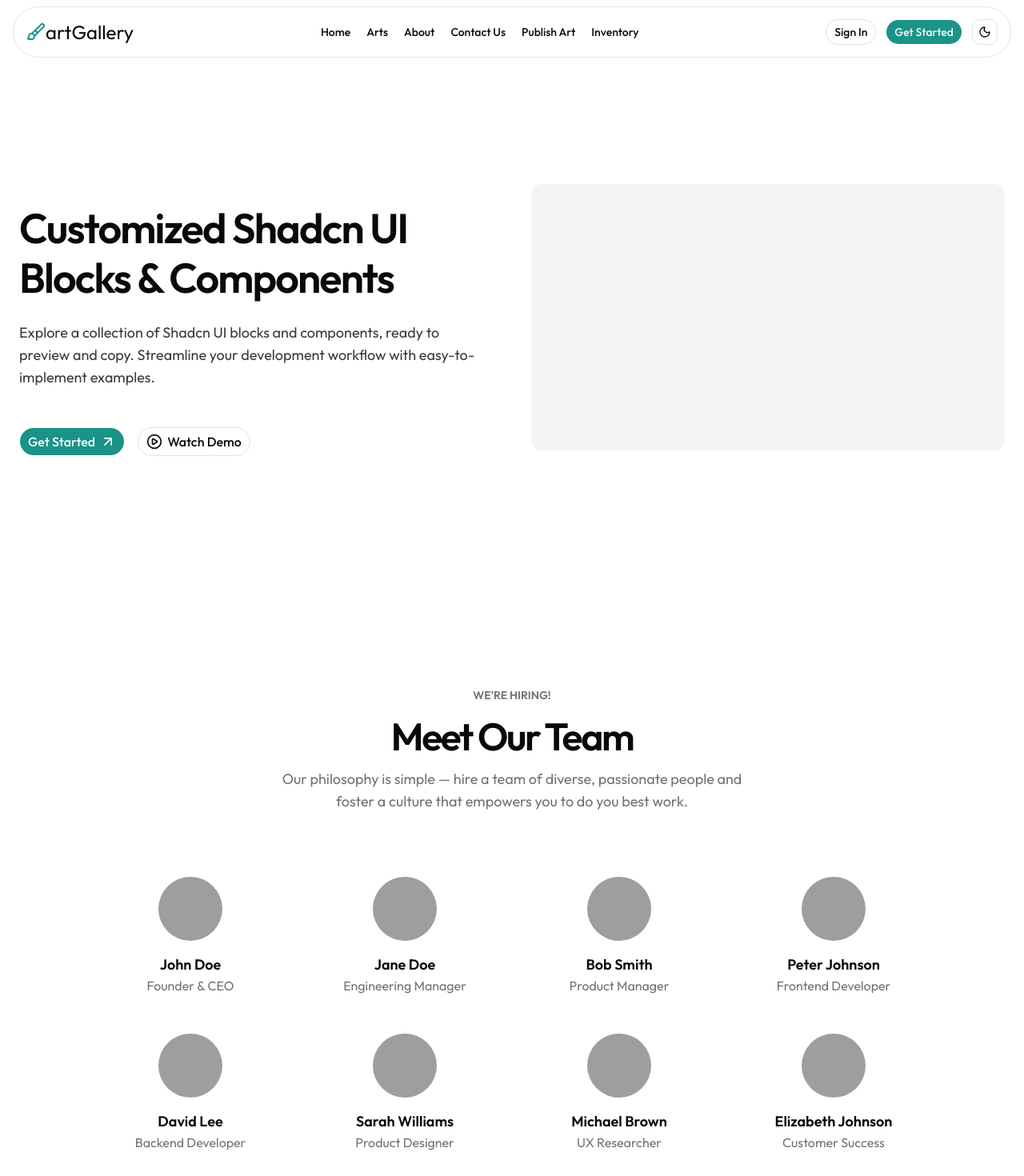
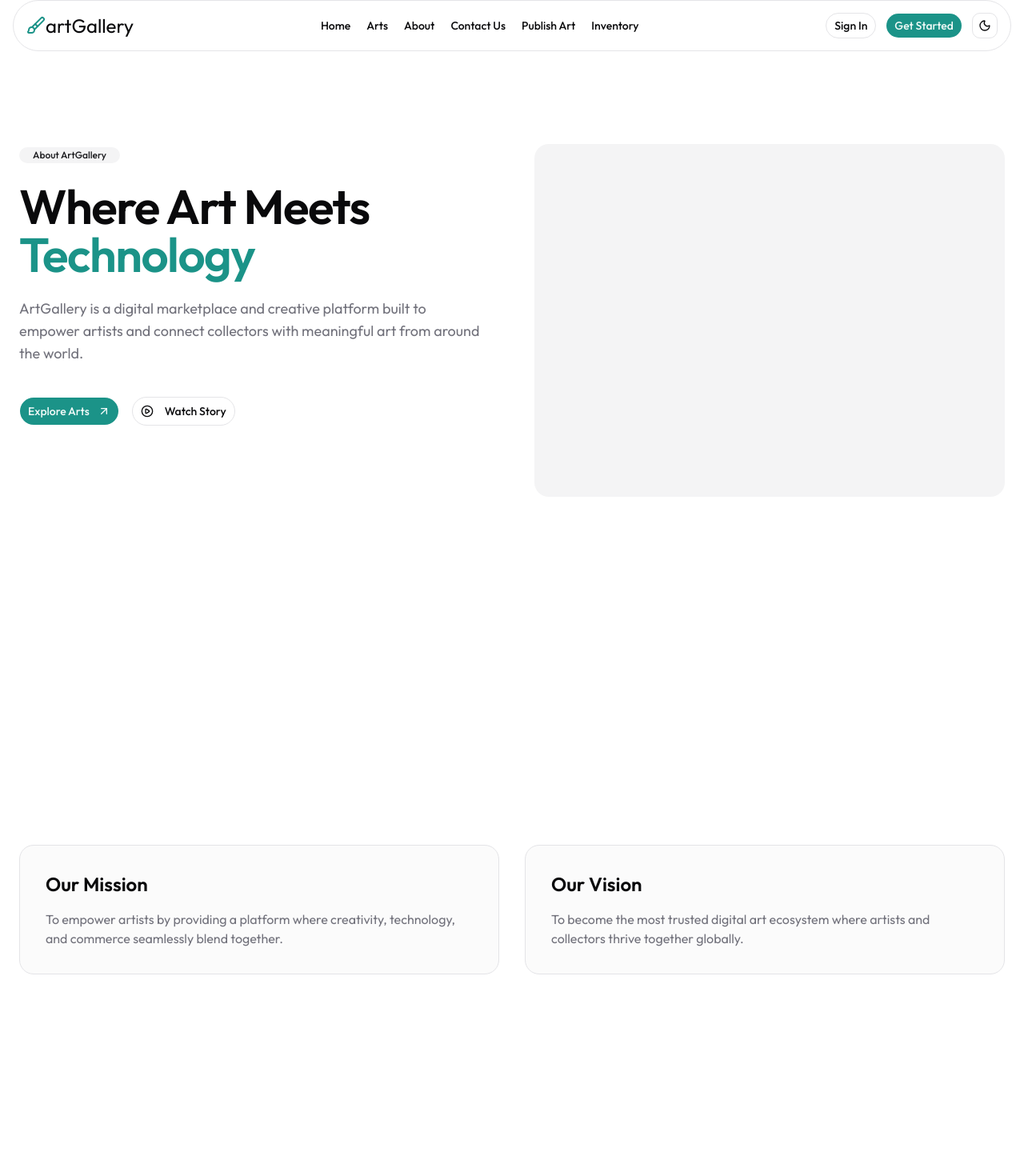
Before and after one commit to aswin402/NEXT.JS_CRUD_with_HONO, a Next.js app: page /about in a window 1280 px wide. Shown: the top 1470 px of the page at 80% size. Built offline with nearby package versions, Linux system fonts and the light colour scheme; grey boxes are pictures that could not be loaded.

Commit message:
style: art page

```diff
--- a/app/about/page.tsx
+++ b/app/about/page.tsx
@@ -8,33 +8,72 @@ import Link from "next/link";
 export default function AboutUs() {
   return (
     <>
-    <div className="min-h-screen flex items-center justify-center">
-      <div className="max-w-(--breakpoint-xl) w-full mx-auto grid lg:grid-cols-2 gap-12 px-6 py-12">
+   <div className="min-h-screen flex items-center">
+  <div className="mx-auto max-w-(--breakpoint-xl) w-full px-6 grid lg:grid-cols-2 gap-14">
+
+    {/* Left */}
     <div>
-          <h1 className="mt-6 max-w-[17ch] text-4xl md:text-5xl lg:text-[2.75rem] xl:text-[3.25rem] font-semibold leading-[1.2]! tracking-[-0.035em]">
-            Customized Shadcn UI Blocks & Components
+      <Badge variant="secondary" className="rounded-full px-4 py-1">
+        About ArtGallery
+      </Badge>
+
+      <h1 className="mt-6 max-w-[18ch] text-4xl md:text-5xl xl:text-6xl font-semibold tracking-tight">
+        Where Art Meets
+        <span className="text-primary"> Technology</span>
       </h1>
-          <p className="mt-6 max-w-[60ch] sm:text-lg text-foreground/80">
-            Explore a collection of Shadcn UI blocks and components, ready to
-            preview and copy. Streamline your development workflow with
-            easy-to-implement examples.
+
+      <p className="mt-6 max-w-[60ch] text-lg text-muted-foreground">
+        ArtGallery is a digital marketplace and creative platform built to
+        empower artists and connect collectors with meaningful art from
+        around the world.
       </p>
-          <div className="mt-12 flex items-center gap-4">
-            <Button size="lg" className="rounded-full text-base">
-              Get Started <ArrowUpRight className="h-5! w-5!" />
+
+      <div className="mt-10 flex items-center gap-4">
+        <Button size="lg" className="rounded-full">
+          Explore Arts <ArrowUpRight className="ml-1 h-5 w-5" />
         </Button>
+
         <Button
           variant="outline"
           size="lg"
-              className="rounded-full text-base shadow-none"
+          className="rounded-full shadow-none"
         >
-              <CirclePlay className="h-5! w-5!" /> Watch Demo
+          <CirclePlay className="mr-2 h-5 w-5" />
+          Watch Story
         </Button>
       </div>
     </div>
-        <div className="w-full aspect-video bg-accent rounded-xl" />
+
+    {/* Right */}
+    <div className="relative aspect-4/3 rounded-2xl overflow-hidden bg-accent">
+      {/* Optional image / video later */}
+    </div>
+
   </div>
 </div>
+    <section className="py-64">
+  <div className="mx-auto max-w-(--breakpoint-xl) px-6 grid md:grid-cols-2 gap-8">
+
+    <div className="rounded-2xl border bg-muted/40 p-8">
+      <h3 className="text-2xl font-semibold">Our Mission</h3>
+      <p className="mt-4 text-muted-foreground">
+        To empower artists by providing a platform where creativity,
+        technology, and commerce seamlessly blend together.
+      </p>
+    </div>
+
+    <div className="rounded-2xl border bg-muted/40 p-8">
+      <h3 className="text-2xl font-semibold">Our Vision</h3>
+      <p className="mt-4 text-muted-foreground">
+        To become the most trusted digital art ecosystem where artists and
+        collectors thrive together globally.
+      </p>
+    </div>
+
+  </div>
+</section>
+
+
     <Team />
     </>
   );
--- a/components/ArtCards.tsx
+++ b/components/ArtCards.tsx
@@ -1,8 +1,7 @@
 "use client";
 
 import Image from "next/image";
-import Link from "next/link";
-import { Card, CardContent, CardFooter } from "@/components/ui/card";
+import { Card } from "@/components/ui/card";
 import { Badge } from "@/components/ui/badge";
 
 type ArtCardProps = {
@@ -22,49 +21,47 @@ export default function ArtCard({ art }: ArtCardProps) {
     : "/placeholder.jpg";
 
   return (
-    <Link href={`/art/${art.id}`} className="group">
-      <Card className="overflow-hidden transition-all duration-300 hover:shadow-xl hover:-translate-y-1">
+      <Card
+        className="
+          overflow-hidden
+          bg-muted/30
+          border border-border/40
+          rounded-xl
+          transition-all duration-300
+          hover:-translate-y-1 hover:shadow-xl
+          w-80
+          h-100
+        "
+      >
         {/* Image */}
-        <div className="relative h-60 w-full overflow-hidden">
+        <div className="relative aspect-[3/4] overflow-hidden">
           <Image
             src={imageSrc}
             alt={art.artname}
             fill
-            sizes="(max-width: 768px) 100vw, 33vw"
-            className="object-cover transition-transform duration-500 group-hover:scale-110"
+            sizes="(max-width: 768px) 100vw, 25vw"
+            className="object-cover transition-transform duration-500 group-hover:scale-105"
           />
 
-          {/* Gradient overlay */}
-          <div className="absolute inset-0 bg-gradient-to-t from-black/60 via-black/20 to-transparent" />
-
-          {/* Price badge */}
-          <Badge className="absolute top-3 right-3 bg-black/80 text-white">
+          {/* Price */}
+          <Badge className="absolute top-2 right-2 bg-black/70 text-white text-xs">
             ₹ {art.price}
           </Badge>
         </div>
 
-        {/* Content */}
-        <CardContent className="p-4 space-y-1">
-          <h3 className="text-lg font-semibold leading-tight line-clamp-1">
+        {/* Info */}
+        <div className="p-3 space-y-1">
+          <h3 className="text-sm font-semibold truncate">
             {art.artname}
           </h3>
 
-          <p className="text-sm text-muted-foreground">
+          <p className="text-xs text-muted-foreground truncate">
             {art.artist}
           </p>
-
-          <p className="text-sm text-muted-foreground line-clamp-2">
-            {art.description || "No description available"}
+            <p className="text-xs text-muted-foreground truncate">
+            {art.description}
           </p>
-        </CardContent>
-
-        {/* Footer */}
-        <CardFooter className="px-4 pb-4">
-          <span className="text-sm font-medium text-primary">
-            View details →
-          </span>
-        </CardFooter>
+        </div>
       </Card>
-    </Link>
   );
 }
--- a/components/Navbar.tsx
+++ b/components/Navbar.tsx
@@ -8,7 +8,7 @@ import { NavigationSheet } from './navigation-sheet';
 
 const Navbar = () => {
   return (
-    <nav className="fixed top-2 inset-x-4 h-16 bg-background border max-w-(--breakpoint-xl) mx-auto rounded-full">
+   <nav className="fixed top-0 inset-x-4 z-50 h-16 bg-background border max-w-(--breakpoint-xl) mx-auto rounded-full">
       <div className="h-full flex items-center justify-between mx-auto px-4">
         <Logo />
 
```
Lines whose indentation alone changed are shown as unchanged.
